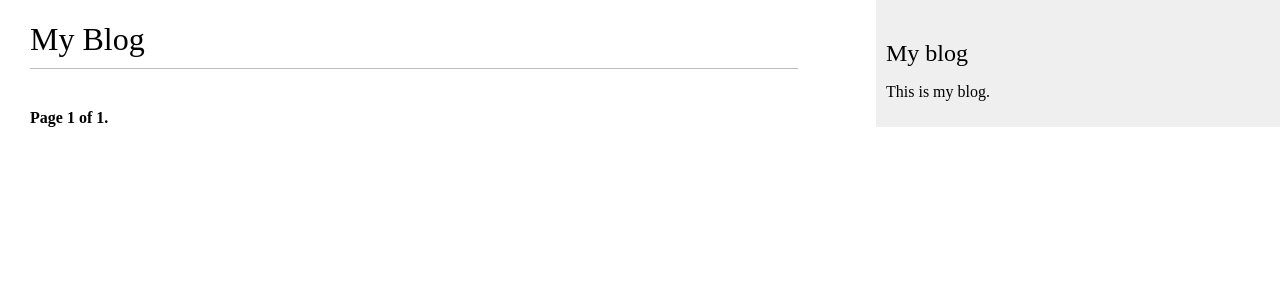
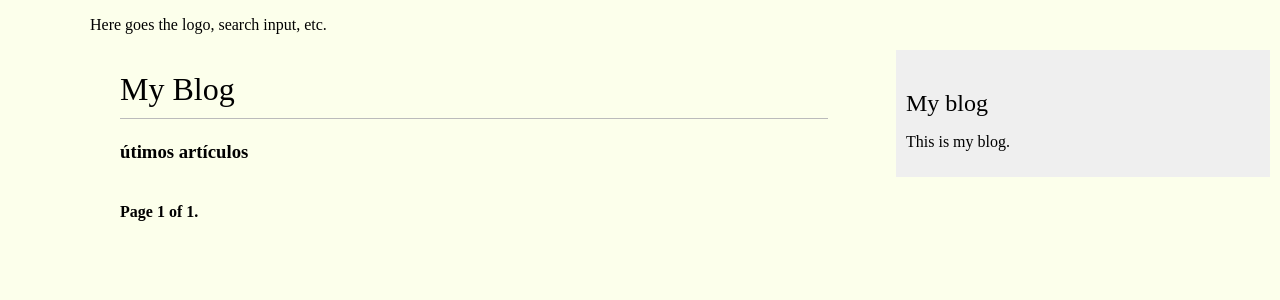
Before and after one commit to AlexSG29/blog-website, a Django app: page /blog/ in a window 1280 px wide. Shown: the top 300 px of the page. Run offline with Django 3.2, Linux system fonts and the light colour scheme; data that the repository does not hold is empty.

Commit message:
second commit

```diff
--- a/blog_app/static/scss/style.css
+++ b/blog_app/static/css/style.css
@@ -1,6 +1,7 @@
 body {
     margin:0;
-    padding:0;
+    padding:0px 10px 10px 90px;
+    background-color: #FCFFEB
 }
 a {
     color:#00abff;
--- a/blog_app/templates/blog/layout.html
+++ b/blog_app/templates/blog/layout.html
@@ -3,9 +3,12 @@
 <html lang="es">
   <head>
     <title>{% block title %}  {% endblock  %}</title>
-    <link href="{% static "scss/style.css" %}" rel="stylesheet">
+    <link href="{% static "css/style.css" %}" rel="stylesheet">
   </head>
   <body id= "body">
+    <div id = "header">
+      <p>Here goes the logo, search input, etc.</p>
+    </div>
     <div id= "content">
         {% block content %}  {% endblock  %}
     </div>
@@ -13,7 +16,5 @@
         <h2>My blog</h2>
         <p>This is my blog.</p>
     </div>
-
-
   </body>
 </html>
--- a/blog_app/templates/blog/post/list.html
+++ b/blog_app/templates/blog/post/list.html
@@ -3,6 +3,7 @@
 
 {% block content %}
 <h1>My Blog</h1>
+<h3>útimos artículos</h3>
     {% for post in posts %}
     <h2>
         <a href="{{ post.get_absolute_url }}">
```
Also changed, not shown: blog_app/static/scss/style.scss (deleted).
